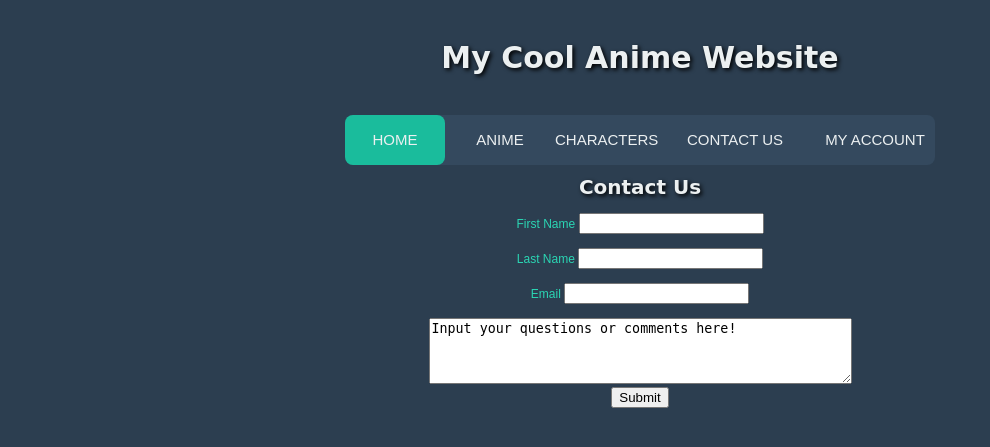
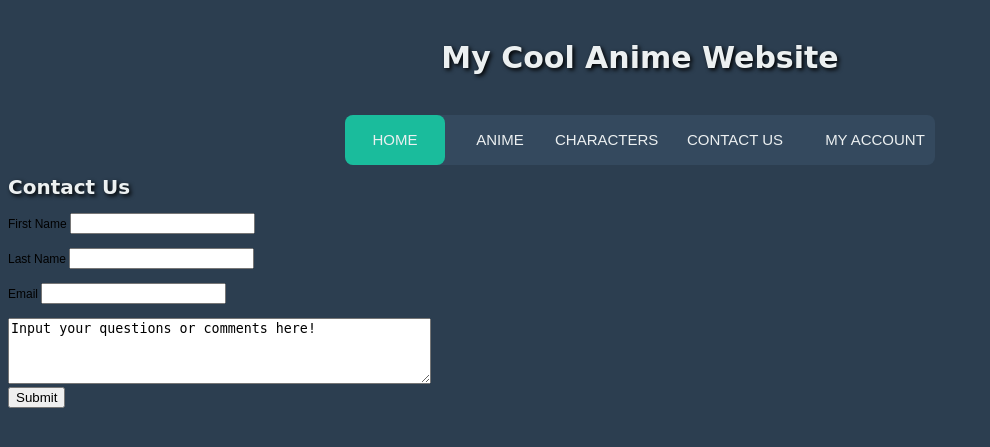
Before and after one commit to ethanschof/db_anime_website, a PHP site: page /contactUs.html in a window 1280 px wide. Shown: the top 447 px of the page, without its empty margins (0-990 px from the left). Run offline with PHP 8.4, Linux system fonts and the light colour scheme.

Commit message:
update css

```diff
--- a/contactUs.html
+++ b/contactUs.html
@@ -18,42 +18,25 @@
 </nav>
 <!--Page Description-->
 
-<h3 style = "text-align: center">Contact Us</h3> <br>
+<h3>Contact Us</h3> <br>
 
-<form action = "contactUsSubmission.php" style = "text-align: center" className="formSignup" method = "post" onsubmit = "return validateForm()">
+<form action = "contactUsSubmission.php" method = "post" onsubmit = "return validateForm()">
 
- <div className="formSignup__body">
-            <div className="formSignup__row">
-		<label>
-    <label for = "firstName" style="color: #2BD6B4" className="formSignup__row">First Name</label>
+    <label for = "firstName">First Name</label>
     <input type = "text" id = "firstName" name = "firstName" /> <br> <br>
-		</label>
-            </div>
 
-<div className="formSignup__row">
-                <label>
-    <label for = "lastName" style="color: #2BD6B4" className="formSignup__row">Last Name</label>
+    <label for = "lastName">Last Name</label>
     <input type = "text" id = "lastName" name = "lastName" /> <br> <br>
-</label>
-            </div>
 
-<div className="formSignup__row">
-                <label>
-    <label for = "emailAddress" style="color: #2BD6B4" className="formSignup__row">Email</label>
+    <label for = "emailAddress">Email</label>
     <input type = "text" id = "emailAddress" name = "emailAddress" /> <br> <br>
-</label>
-            </div>
 
-<div className="formSignup__row">
-                <label>
-    <label for="questionOrComment" style="color: #2BD6B4" className="formSignup__row"></label>
+    <label for="questionOrComment"></label>
     <textarea id="questionOrComment" name="questionOrComment" rows="4" cols="50">Input your questions or comments here!</textarea> <br>
-</label>
-            </div>
 
     <label for = "submit" id = "submit"></label>
     <input type = "submit" value = "Submit" name = "Submit" /> <br> <br>
-	</div>
+
 </form>
 
 <script type="text/javascript">
--- a/style.css
+++ b/style.css
@@ -80,6 +80,15 @@ h1 {
   margin: 40px 0 40px;
   text-align: center;
   font-size: 30px;
+  color: #ecf0f1;
+  text-shadow: 2px 2px 4px #000000;
+  font-family: 'Cherry Swash', cursive;
+}
+
+h2 {
+  text-align: center;
+  margin: 10px 0 20px;
+  font-size: 20px;
   color: #ecf0f1;
   text-shadow: 2px 2px 4px #000000;
   font-family: 'Cherry Swash', cursive;
@@ -202,6 +211,12 @@ span {
   font-size: 24px;
 }
 
+table {
+    border-collapse: separate;
+    text-indent: initial;
+    border-spacing: 2px;
+}
+
 .formSignup {
     max-width: 1000px;
     width: 100%;
```
